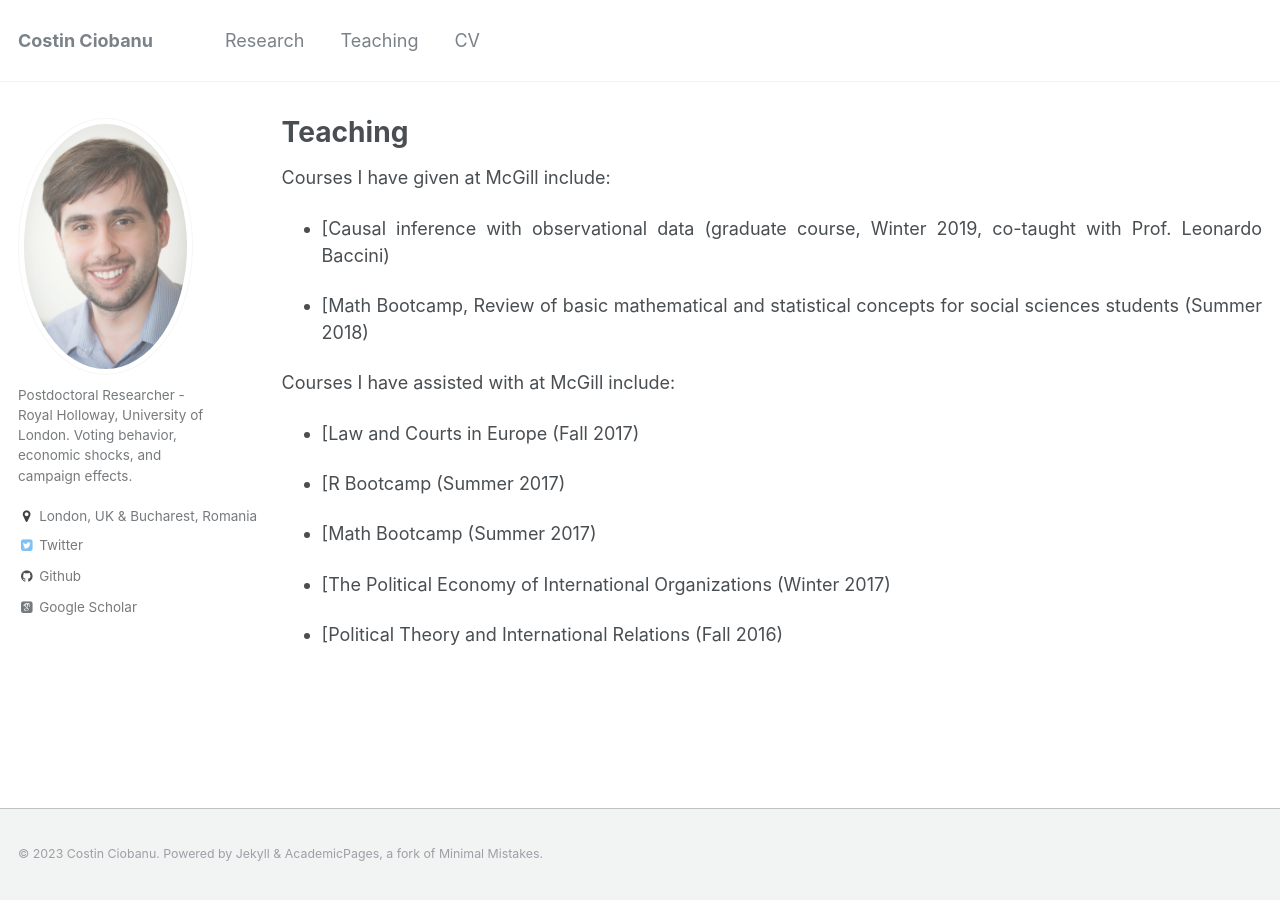
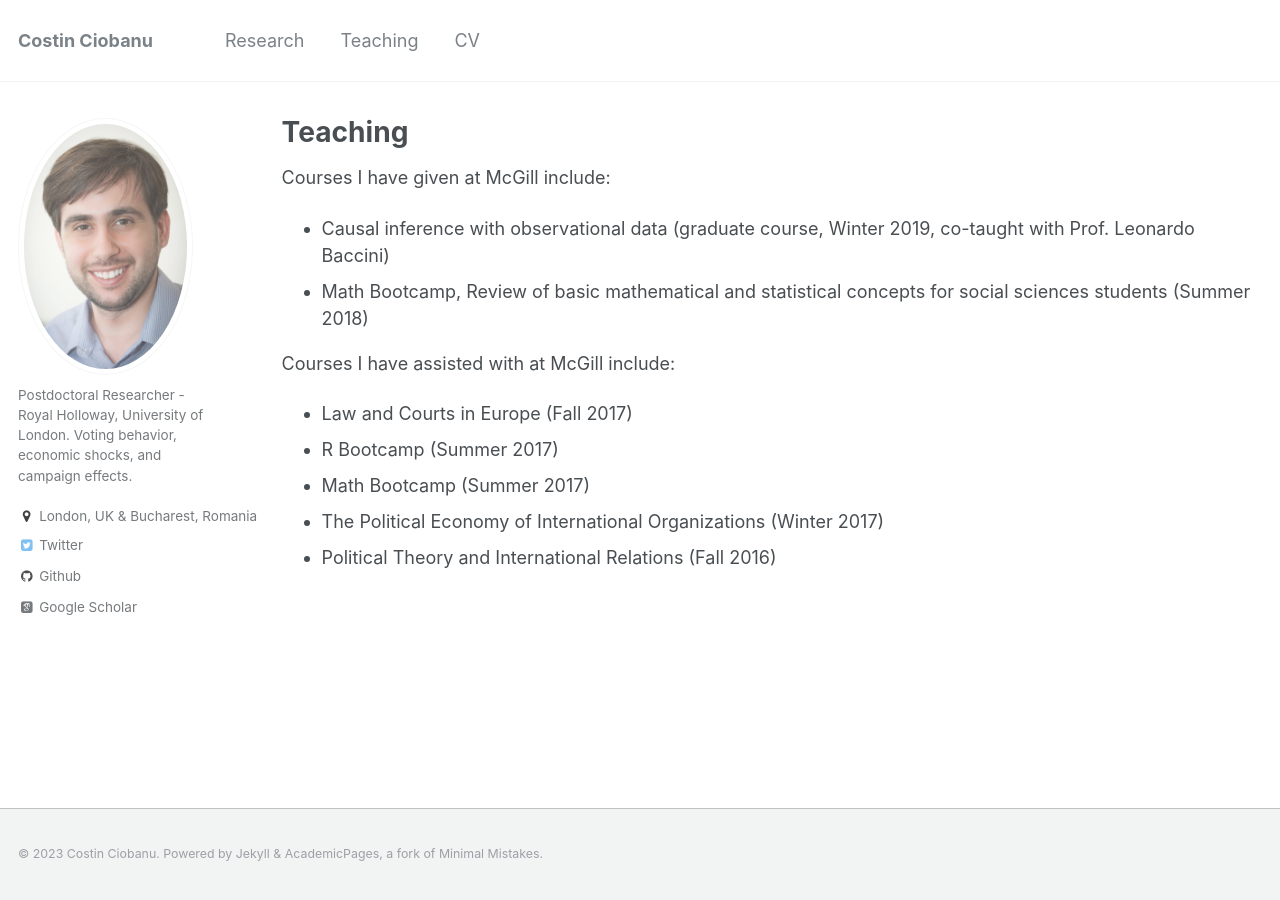
Before and after one commit to costinciobanu/costinciobanu.github.io, a Jekyll site: the page built from _pages/teaching.md, in a window 1280 px wide. Built offline with Jekyll 4.4.1, drawn with Linux system fonts in a browser that asks for light colours; some web fonts are replaced.

Commit message:
update
update

```diff
--- a/_pages/teaching.md
+++ b/_pages/teaching.md
@@ -7,13 +7,13 @@ author_profile: true
 
 Courses I have given at McGill include:
 
-* <p align="justify">[Causal inference with observational data (graduate course, Winter 2019, co-taught with Prof. Leonardo Baccini)</p>
-* <p align="justify">[Math Bootcamp, Review of basic mathematical and statistical concepts for social sciences students (Summer 2018)</p>
+* Causal inference with observational data (graduate course, Winter 2019, co-taught with Prof. Leonardo Baccini)
+* Math Bootcamp, Review of basic mathematical and statistical concepts for social sciences students (Summer 2018)
 
 Courses I have assisted with at McGill include:
 
-* <p align="justify">[Law and Courts in Europe (Fall 2017)</p>
-* <p align="justify">[R Bootcamp (Summer 2017)</p>
-* <p align="justify">[Math Bootcamp (Summer 2017)</p>
-* <p align="justify">[The Political Economy of International Organizations (Winter 2017)</p>
-* <p align="justify">[Political Theory and International Relations (Fall 2016)</p>
+* Law and Courts in Europe (Fall 2017)
+* R Bootcamp (Summer 2017)
+* Math Bootcamp (Summer 2017)
+* The Political Economy of International Organizations (Winter 2017)
+* Political Theory and International Relations (Fall 2016)
```
Also changed, not shown: _pages/research.md (+8 -8 lines).
